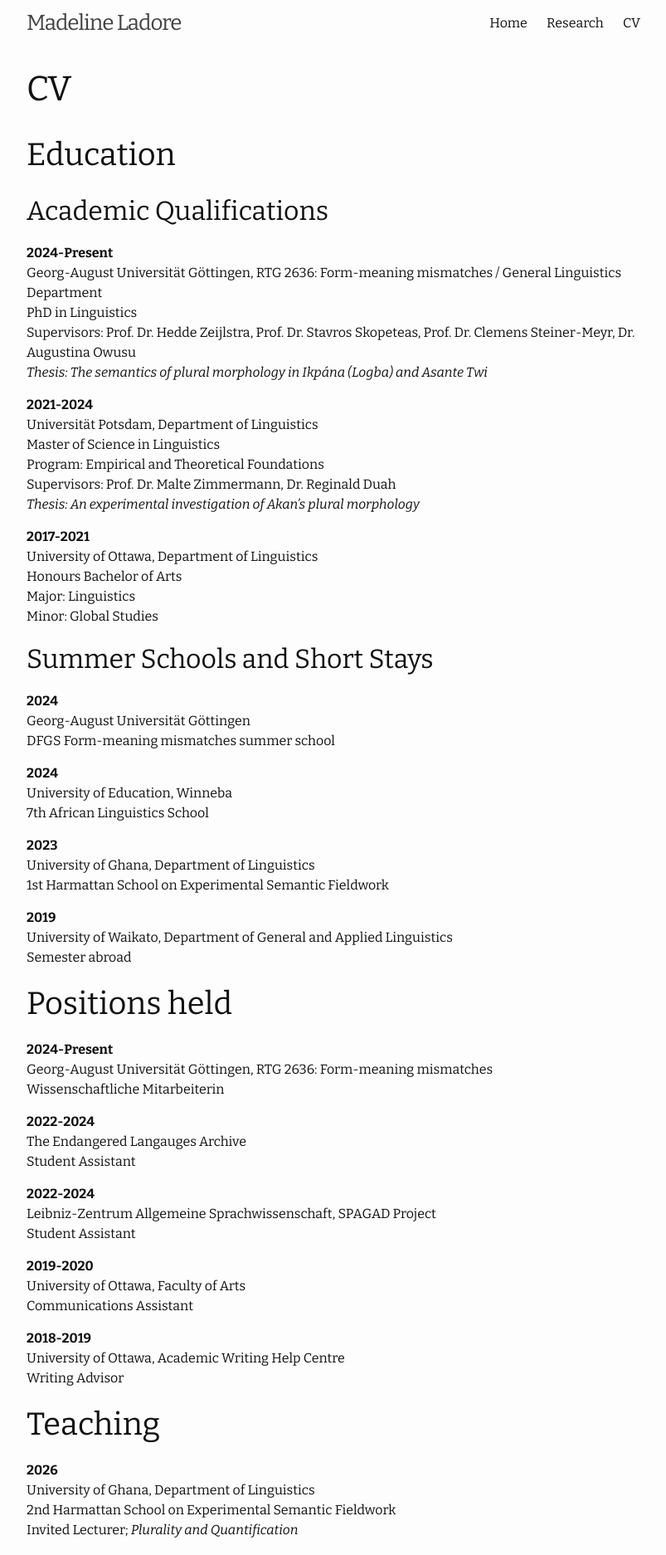
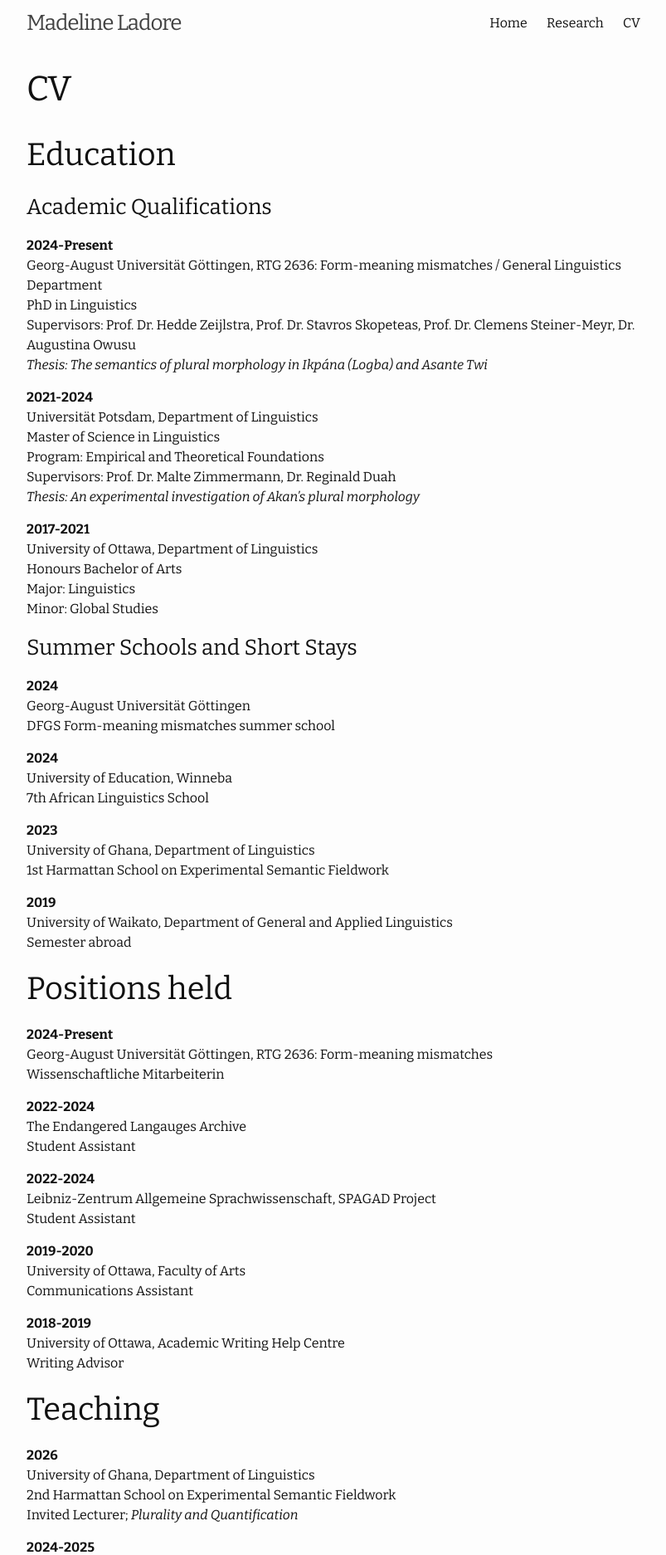
Before and after one commit to madelineladore/madelineladore.github.io, a Jekyll site: the page built from cv.md, in a window 1280 px wide. Shown: the top 1874 px of the page at 83% size, without its empty margins (238-1041 px from the left). Built offline with Jekyll 4.4.1, drawn with Linux system fonts in a browser that asks for light colours.

Commit message:
Update cv.md

```diff
--- a/cv.md
+++ b/cv.md
@@ -5,7 +5,7 @@ permalink: /cv/
 ---
 
 # Education
-## Academic Qualifications
+### Academic Qualifications
 
 **2024-Present**
 Georg-August Universität Göttingen, RTG 2636: Form-meaning mismatches / General Linguistics Department
@@ -26,7 +26,7 @@ Honours Bachelor of Arts
 Major: Linguistics
 Minor: Global Studies
 
-## Summer Schools and Short Stays
+### Summer Schools and Short Stays
 **2024**
 Georg-August Universität Göttingen
 			DFGS Form-meaning mismatches summer school
```
